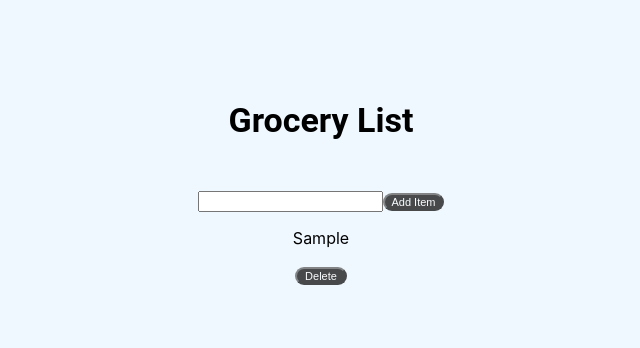
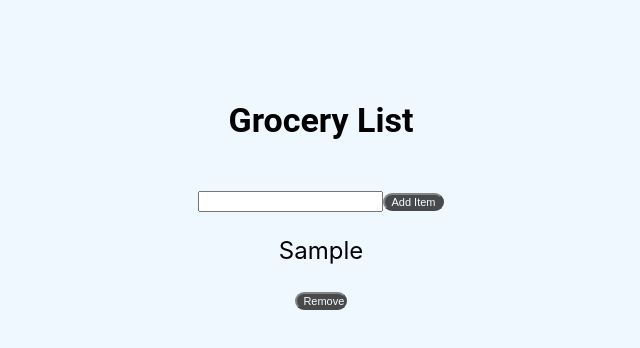
Before and after one commit to jhuang739/grocery_list, a React (Create React App) app: page / in a window 1280 px wide. Both pictures are taken after typing "Sample" into the empty fields and a click on the button "Add Item". Shown: the top 348 px of the page, without its empty margins (319-959 px from the left). Built offline with nearby package versions, Linux system fonts and the light colour scheme.

Commit message:
prettier pt2

```diff
--- a/src/App.css
+++ b/src/App.css
@@ -13,6 +13,7 @@
 
 .list_text {
   text-align: center;
+  font-size: 24px;
 }
 
 .add_button {
--- a/src/List.js
+++ b/src/List.js
@@ -7,7 +7,7 @@ class List extends React.Component {
       <div className="list_item">
         <p className="list_text">{this.props.item}</p>
         <button className="delete_button" onClick={this.props.deleteItem}>
-          Delete
+          Remove
         </button>
       </div>
     );
```
